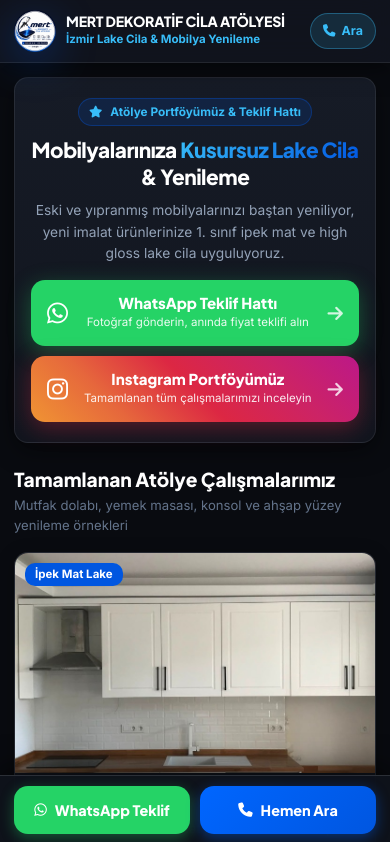
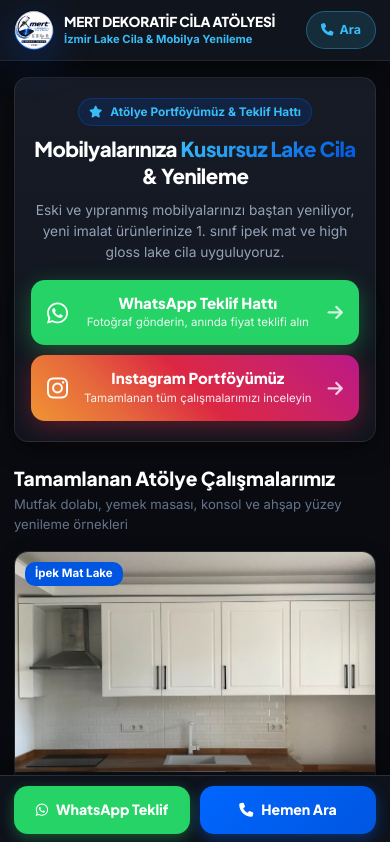
Before and after one commit to merichon/mert-dekoratif-cila, a plain HTML site: page index.html in a window 390 px wide. Shown: the top 842 px of the page. Drawn offline with Linux system fonts and the light colour scheme; a script that the page names is missing.

Commit message:
fix: mobile responsiveness, header truncation and iOS safe area padding for iPhone XR

```diff
--- a/index.html
+++ b/index.html
@@ -2,7 +2,7 @@
 <html lang="tr">
 <head>
     <meta charset="UTF-8">
-    <meta name="viewport" content="width=device-width, initial-scale=1.0">
+    <meta name="viewport" content="width=device-width, initial-scale=1.0, viewport-fit=cover">
     <!-- Cookiebot Banner -->
     <script id="Cookiebot" src="https://consent.cookiebot.com/uc.js" data-cbid="22a722c4-dc31-4bf6-a736-6485ec017188" type="text/javascript" async></script>
 
--- a/styles.css
+++ b/styles.css
@@ -46,9 +46,10 @@
 html {
     scroll-behavior: smooth;
     background-color: var(--bg-page);
-    overflow-x: hidden;
+    overflow-x: clip;
     width: 100%;
     -webkit-text-size-adjust: 100%;
+    text-size-adjust: 100%;
     -webkit-tap-highlight-color: transparent;
 }
 
@@ -57,8 +58,10 @@
     color: var(--text-primary);
     font-family: var(--font-sans);
     line-height: 1.55;
-    overflow-x: hidden;
+    overflow-x: clip;
     width: 100%;
+    min-height: 100vh;
+    min-height: 100dvh;
     -webkit-font-smoothing: antialiased;
     -moz-osx-font-smoothing: grayscale;
     touch-action: manipulation;
@@ -70,7 +73,10 @@
 .split-container {
     display: flex;
     min-height: 100vh;
+    min-height: 100dvh;
     width: 100%;
+    max-width: 100%;
+    overflow-x: clip;
 }
 
 /* -------------------------------------------------------------
@@ -260,6 +266,10 @@
     margin-bottom: 16px;
 }
 
+.mobile-header-call-btn {
+    display: none;
+}
+
 .hero-heading {
     font-family: var(--font-heading);
     font-size: 2.1rem;
@@ -272,9 +282,15 @@
 
 .blue-text {
     color: var(--brand-blue);
+}
+
+@supports (-webkit-background-clip: text) or (background-clip: text) {
+    .blue-text {
         background: linear-gradient(135deg, #38bdf8 0%, #0056e0 100%);
         -webkit-background-clip: text;
+        background-clip: text;
         -webkit-text-fill-color: transparent;
+    }
 }
 
 .hero-desc {
@@ -300,10 +316,13 @@
     text-decoration: none;
     color: #ffffff;
     transition: var(--transition);
+    touch-action: manipulation;
 }
 
+@media (hover: hover) and (pointer: fine) {
     .btn:hover {
         transform: translateY(-3px);
+    }
 }
 
 .btn-icon {
@@ -311,12 +330,14 @@
     display: flex;
     align-items: center;
     justify-content: center;
+    flex-shrink: 0;
 }
 
 .btn-info {
     display: flex;
     flex-direction: column;
     flex-grow: 1;
+    min-width: 0;
 }
 
 .b-title {
@@ -402,11 +423,16 @@
     box-shadow: 0 4px 18px rgba(0, 0, 0, 0.3);
 }
 
+@media (hover: hover) and (pointer: fine) {
     .portfolio-card:hover {
         background: var(--bg-card-hover);
         transform: translateY(-4px);
         box-shadow: 0 14px 32px rgba(0, 0, 0, 0.6);
         border-color: rgba(255, 255, 255, 0.2);
+    }
+    .portfolio-card:hover .card-img img {
+        transform: scale(1.05);
+    }
 }
 
 .card-img {
@@ -445,10 +471,6 @@
     object-position: center 20% !important;
 }
 
-.portfolio-card:hover .card-img img {
-    transform: scale(1.05);
-}
-
 .tag {
     position: absolute;
     top: 10px;
@@ -466,6 +488,7 @@
     display: flex;
     flex-direction: column;
     flex-grow: 1;
+    min-width: 0;
 }
 
 .card-desc h4 {
@@ -497,12 +520,15 @@
     font-weight: 700;
     text-decoration: none;
     transition: var(--transition);
+    touch-action: manipulation;
 }
 
+@media (hover: hover) and (pointer: fine) {
     .card-btn:hover {
         background: var(--wa-green);
         color: #ffffff;
         border-color: var(--wa-green);
+    }
 }
 
 /* -------------------------------------------------------------
@@ -513,31 +539,37 @@
     position: fixed;
     bottom: 0;
     left: 0;
+    right: 0;
     width: 100%;
     z-index: 1000;
-    background: rgba(15, 19, 28, 0.96);
+    background: rgba(15, 19, 28, 0.98);
     backdrop-filter: blur(16px);
     -webkit-backdrop-filter: blur(16px);
     border-top: 1px solid rgba(255, 255, 255, 0.12);
-    padding: 10px 14px calc(10px + env(safe-area-inset-bottom));
+    padding: 10px 14px;
+    padding-bottom: calc(10px + constant(safe-area-inset-bottom));
+    padding-bottom: calc(10px + env(safe-area-inset-bottom));
     gap: 10px;
     box-shadow: 0 -6px 30px rgba(0, 0, 0, 0.6);
 }
 
 .m-btn {
     flex: 1;
+    min-width: 0;
+    min-height: 48px;
     display: flex;
     align-items: center;
     justify-content: center;
     gap: 8px;
-    padding: 13px 10px;
+    padding: 12px 8px;
     border-radius: 14px;
     font-family: var(--font-heading);
-    font-size: 0.9rem;
+    font-size: 0.88rem;
     font-weight: 800;
     color: #ffffff;
     text-decoration: none;
     transition: var(--transition);
+    touch-action: manipulation;
 }
 
 .m-wa {
@@ -553,6 +585,31 @@
 .m-insta {
     background: var(--insta-gradient);
     box-shadow: 0 4px 14px var(--insta-shadow);
+}
+
+.info-text {
+    display: flex;
+    flex-direction: column;
+    gap: 4px;
+    min-width: 0;
+}
+
+.map-iframe-wrap {
+    width: 100%;
+    min-height: 380px;
+    height: 100%;
+    position: relative;
+    background: #11151e;
+}
+
+.map-iframe-wrap iframe {
+    width: 100%;
+    min-width: 100%;
+    max-width: 100%;
+    height: 100%;
+    border: 0;
+    display: block;
+    filter: brightness(0.9) contrast(1.1);
 }
 
 /* Sidebar Location Box */
@@ -842,7 +899,9 @@
         border-right: none;
         border-bottom: 1px solid var(--border-color);
         padding: 10px 14px;
-        background: rgba(17, 21, 30, 0.94);
+        padding-top: max(10px, constant(safe-area-inset-top));
+        padding-top: max(10px, env(safe-area-inset-top, 0px));
+        background: rgba(17, 21, 30, 0.96);
         backdrop-filter: blur(16px);
         -webkit-backdrop-filter: blur(16px);
         box-shadow: 0 4px 20px rgba(0, 0, 0, 0.5);
@@ -860,6 +919,7 @@
         justify-content: space-between;
         gap: 10px;
         width: 100%;
+        min-width: 0;
     }
 
     .brand-logo-wrap {
@@ -868,32 +928,33 @@
     }
 
     .brand-logo-img {
-        width: 42px;
-        height: 42px;
-        max-height: 42px;
+        width: 40px;
+        height: 40px;
+        max-height: 40px;
         object-fit: contain;
     }
 
     .brand-info {
         margin-bottom: 0;
         text-align: left;
-        flex-grow: 1;
+        flex: 1;
         min-width: 0;
     }
 
     .brand-title {
-        font-size: 0.88rem;
+        font-size: 0.85rem;
         font-weight: 800;
         line-height: 1.2;
-        margin-bottom: 1px;
-        white-space: nowrap;
-        overflow: hidden;
-        text-overflow: ellipsis;
+        margin-bottom: 2px;
+        white-space: normal;
+        overflow: visible;
+        word-break: break-word;
     }
 
     .brand-sub {
-        font-size: 0.72rem;
+        font-size: 0.70rem;
         color: var(--brand-blue);
+        line-height: 1.15;
         white-space: nowrap;
         overflow: hidden;
         text-overflow: ellipsis;
@@ -903,22 +964,26 @@
     .mobile-header-call-btn {
         display: inline-flex;
         align-items: center;
+        justify-content: center;
         gap: 6px;
         background: rgba(56, 189, 248, 0.14);
         border: 1px solid rgba(56, 189, 248, 0.35);
         color: var(--brand-blue);
-        padding: 7px 12px;
+        padding: 8px 14px;
+        min-height: 38px;
         border-radius: 20px;
         font-size: 0.78rem;
         font-weight: 700;
         text-decoration: none;
         flex-shrink: 0;
         transition: var(--transition);
+        touch-action: manipulation;
     }
 
     .mobile-header-call-btn:active {
         background: var(--brand-blue);
         color: #000;
+        transform: scale(0.96);
     }
 
     /* Hide redundant sidebar blocks on mobile - clean top bar */
@@ -931,8 +996,13 @@
 
     /* Mobile Right Main Content */
     .right-content {
-        padding: 14px 14px calc(85px + env(safe-area-inset-bottom));
+        padding: 16px 14px;
+        padding-bottom: calc(110px + constant(safe-area-inset-bottom));
+        padding-bottom: calc(110px + env(safe-area-inset-bottom));
         gap: 22px;
+        width: 100%;
+        max-width: 100%;
+        overflow-x: clip;
     }
 
     .main-hero {
@@ -951,7 +1021,7 @@
     }
 
     .hero-heading {
-        font-size: 1.4rem;
+        font-size: 1.35rem;
         line-height: 1.3;
         margin-bottom: 10px;
     }
@@ -970,6 +1040,11 @@
         padding: 14px 16px;
         border-radius: var(--radius-md);
         min-height: 54px;
+    }
+
+    .btn:active {
+        transform: scale(0.98);
+        opacity: 0.95;
     }
 
     .btn-icon {
@@ -992,6 +1067,10 @@
 
     .s-card {
         padding: 16px;
+    }
+
+    .s-info {
+        min-width: 0;
     }
 
     /* Mobile Portfolio Grid */
@@ -1060,17 +1139,22 @@
     .mobile-sticky-bar {
         display: flex;
     }
+
+    .m-btn:active {
+        transform: scale(0.97);
+        opacity: 0.95;
+    }
 }
 
 @media (max-width: 576px) {
     .hero-heading {
-        font-size: 1.3rem;
+        font-size: 1.28rem;
     }
 }
 
 @media (max-width: 380px) {
     .brand-title {
-        font-size: 0.82rem;
+        font-size: 0.80rem;
     }
 
     .mobile-header-call-btn span {
@@ -1078,11 +1162,13 @@
     }
 
     .right-content {
-        padding: 12px 10px calc(80px + env(safe-area-inset-bottom));
+        padding: 12px 10px;
+        padding-bottom: calc(105px + constant(safe-area-inset-bottom));
+        padding-bottom: calc(105px + env(safe-area-inset-bottom));
     }
 
     .hero-heading {
-        font-size: 1.18rem;
+        font-size: 1.15rem;
     }
 
     .btn {
```
Lines whose indentation alone changed are shown as unchanged.
